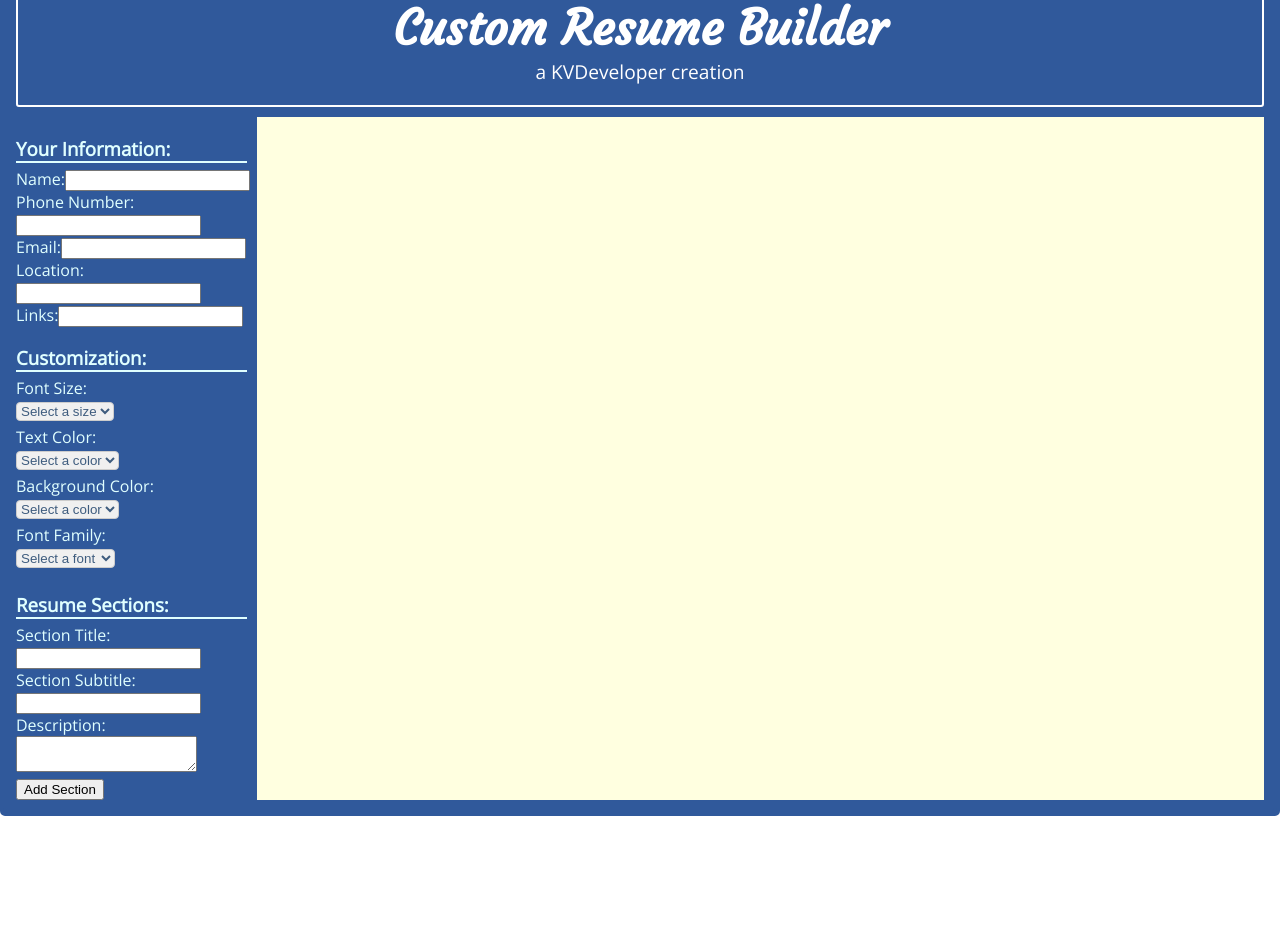
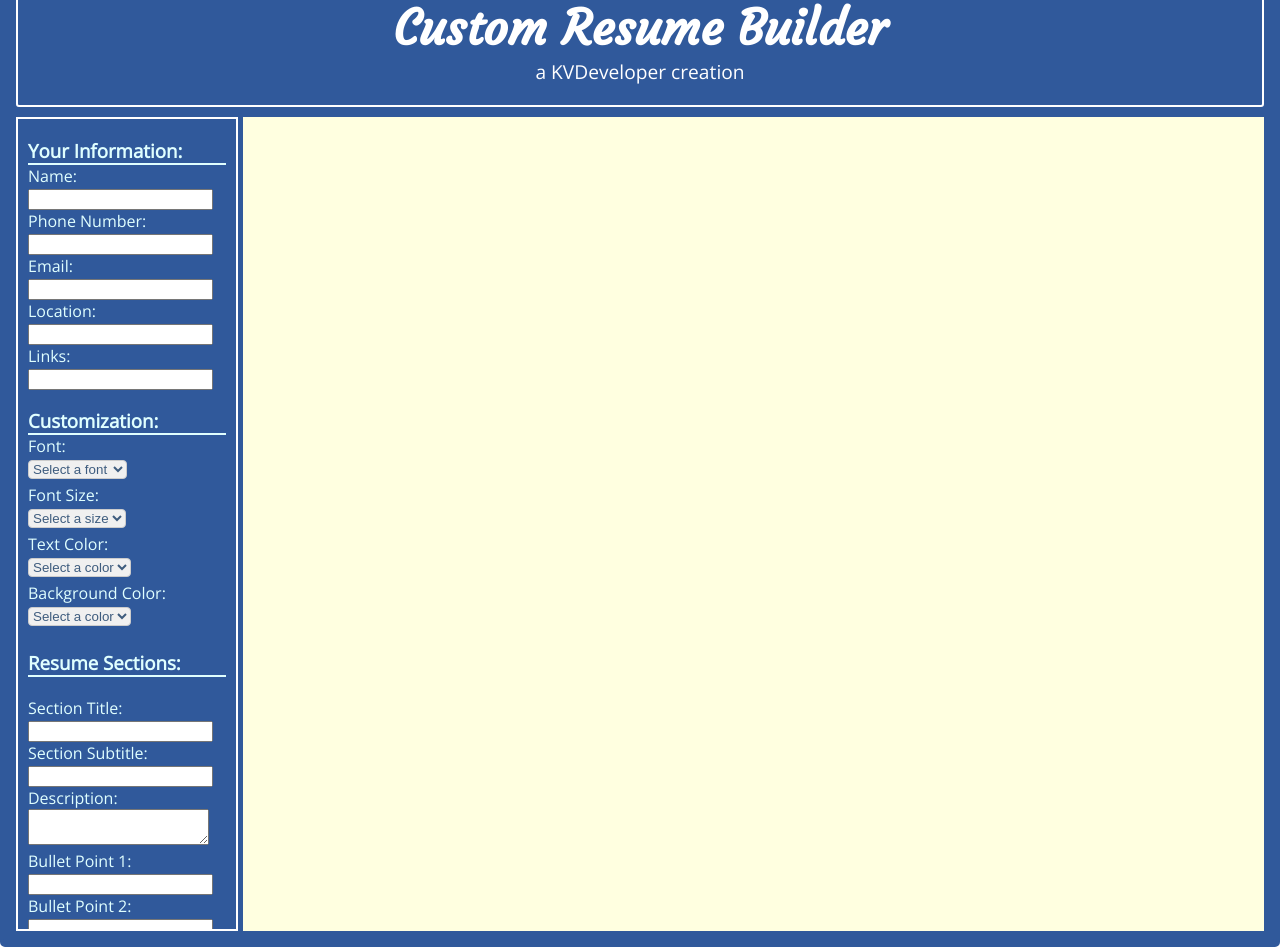
Before and after one commit to kvdcre8r/the-super-developer, a React (Create React App) app: page / in a window 1280 px wide. Shown: the part 40-987 px from the top of the page. Before the commit the page ends 856 px from the top, so only its background shows below. Built offline with nearby package versions, Linux system fonts and the light colour scheme.

Commit message:
minor style changes

```diff
--- a/src/Modules/CustomResume.js
+++ b/src/Modules/CustomResume.js
@@ -3,12 +3,22 @@ import styled from "styled-components";
 
 const CustomStyle = styled.div`
   padding: 10px;
-  h1 {
+  h1,
+  span {
     margin: 0px;
   }
-  h3 {
-    margin-top: 20px;
+  h2 {
+    margin: 20px 0px 10px 0px;
     text-decoration: underline;
+  }
+  h3, h4, p {
+    margin: 5px;
+  }
+  h4 {
+    font-weight: normal;
+  }
+  span {
+    padding-right: 10px;
   }
 `;
 
@@ -23,15 +33,18 @@ const CustomResume = ({
   return (
     <CustomStyle>
       <h1>{name}</h1>
-      <p>{phoneNumber}</p>
-      <p>{email}</p>
-      <p>{location}</p>
-      <p>{links}</p>
+      <span>{phoneNumber}</span>
+      <span>{email}</span>
+      <span>{location}</span>
+      <span>{links}</span>
       {sections.map((section, index) => (
         <div key={index}>
-          <h4>{section.sectionTitle}</h4>
-          <h5>{section.sectionSubtitle}</h5>
-          <p>{section.description}</p>
+          <h2>{section.sectionTitle}</h2>
+          <h3>{section.sectionSubtitle}</h3>
+          <h4>{section.description}</h4>
+          <p>{section.bulletPoint1}</p>
+          <p>{section.bulletPoint2}</p>
+          <p>{section.bulletPoint3}</p>
         </div>
       ))}
     </CustomStyle>
--- a/src/Modules/ResumeBuilder.js
+++ b/src/Modules/ResumeBuilder.js
@@ -3,6 +3,7 @@ import styled from "styled-components";
 import CustomResume from "./CustomResume";
 import Header from "./Header";
 import Container from "./Container.style";
+import { GlobalStyles } from "../GlobalStyles.style";
 
 // Styled Components
 const MainStyle = styled.div`
@@ -23,14 +24,24 @@ const SelectorStyle = styled.div`
   font-family: open-sans;
   color: lightcyan;
   background-color: #30599b;
+  overflow-y: auto;
+  scrollbar-width: thin;
+  scrollbar-color: #30599b #f1f1f1;
+  width: 260px;
+  height: 100vh;
+  padding: 0px 0px 10px 10px;
+  border: 2px solid white;
   p {
     margin: 0px;
   }
   h3 {
     border-bottom: 2px solid lightcyan;
-    margin-bottom: 5px;
+    margin-bottom: 0px;
     margin-right: 10px;
   }
+.section-title {
+  padding-top: 20px;
+}
   select {
     color: rgb(62, 92, 126);
     background-color: #f0f0f0;
@@ -41,6 +52,7 @@ const SelectorStyle = styled.div`
     &:focus {
       outline: none;
       border-color: #30599b;
+      background-color: white;
     }
   }
 `;
@@ -48,6 +60,7 @@ const SelectorStyle = styled.div`
 const TargetComponentWrapper = styled.div`
   width: 100%;
   padding: 10px;
+  border-left: 5px solid #30599b;
   background-color: ${(props) => props.bgcolor || "transparent"};
 `;
 
@@ -158,6 +171,7 @@ const fontFamilies = [
     label: "Spy Agency",
     component: styled(Option)`
       font-family: spyagency;
+      font-size: 0.7em;
     `,
   },
   {
@@ -216,7 +230,7 @@ const Selectors = () => {
     email: "",
     location: "",
     links: "",
-    sections: [{ sectionTitle: "", sectionSubtitle: "", description: "" }],
+    sections: [{ sectionTitle: "", sectionSubtitle: "", description: "", bulletPoint1: "", bulletPoint2: "", bulletPoint3: "" }],
   });
   const targetRef = useRef(null);
 
@@ -270,7 +284,7 @@ const Selectors = () => {
       ...prevData,
       sections: [
         ...prevData.sections,
-        { sectionTitle: "", sectionSubtitle: "", description: "" },
+        { sectionTitle: "", sectionSubtitle: "", description: "", bulletPoint1: "", bulletPoint2: "", bulletPoint3: "" },
       ],
     }));
   };
@@ -284,6 +298,7 @@ const Selectors = () => {
             <form>
               <label>
                 Name:
+                <br />
                 <input
                   type="text"
                   name="name"
@@ -294,6 +309,7 @@ const Selectors = () => {
               <br />
               <label>
                 Phone Number:
+                <br />
                 <input
                   type="tel"
                   name="phoneNumber"
@@ -304,6 +320,7 @@ const Selectors = () => {
               <br />
               <label>
                 Email:
+                <br />
                 <input
                   type="email"
                   name="email"
@@ -314,6 +331,7 @@ const Selectors = () => {
               <br />
               <label>
                 Location:
+                <br />
                 <input
                   type="text"
                   name="location"
@@ -324,6 +342,7 @@ const Selectors = () => {
               <br />
               <label>
                 Links:
+                <br />
                 <input
                   type="text"
                   name="links"
@@ -335,6 +354,17 @@ const Selectors = () => {
           </div>
           <div>
             <h3>Customization:</h3>
+            <p>Font:</p>
+            <select value={fontFamily} onChange={handleFontFamilyChange}>
+              <option value="">Select a font</option>
+              {fontFamilies.map(
+                ({ value, label, component: FontFamilyOption }) => (
+                  <FontFamilyOption key={value} value={value}>
+                    {label}
+                  </FontFamilyOption>
+                )
+              )}
+            </select>{" "}
             <p>Font Size:</p>
             <select value={fontSize} onChange={handleFontSizeChange}>
               <option value="">Select a size</option>
@@ -364,24 +394,13 @@ const Selectors = () => {
                 </BgColorOption>
               ))}
             </select>
-            <p>Font Family:</p>
-            <select value={fontFamily} onChange={handleFontFamilyChange}>
-              <option value="">Select a font</option>
-              {fontFamilies.map(
-                ({ value, label, component: FontFamilyOption }) => (
-                  <FontFamilyOption key={value} value={value}>
-                    {label}
-                  </FontFamilyOption>
-                )
-              )}
-            </select>
             <br />
             <form>
               <h3>Resume Sections:</h3>
               {resumeData.sections.map((section, index) => (
                 <div key={index}>
                   <label>
-                    Section Title:
+                    <p className="section-title">Section Title:</p>
                     <input
                       type="text"
                       name="sectionTitle"
@@ -392,6 +411,7 @@ const Selectors = () => {
                   <br />
                   <label>
                     Section Subtitle:
+                    <br />
                     <input
                       type="text"
                       name="sectionSubtitle"
@@ -402,6 +422,7 @@ const Selectors = () => {
                   <br />
                   <label>
                     Description:
+                    <br />
                     <textarea
                       name="description"
                       value={section.description}
@@ -409,6 +430,38 @@ const Selectors = () => {
                     />
                   </label>
                   <br />
+                  <label>
+                    Bullet Point 1:
+                    <br />
+                    <input
+                      type="text"
+                      name="bulletPoint1"
+                      value={section.bulletPoint1}
+                      onChange={(event) => handleSectionChange(index, event)}
+                    />
+                  </label>
+                  <br />
+                  <label>
+                    Bullet Point 2:
+                    <br />
+                    <input
+                      type="text"
+                      name="bulletPoint2"
+                      value={section.bulletPoint2}
+                      onChange={(event) => handleSectionChange(index, event)}
+                    />
+                  </label>
+                  <br />
+                  <label>
+                    Bullet Point 3:
+                    <br />
+                    <input
+                      type="text"
+                      name="bulletPoint3"
+                      value={section.bulletPoint3}
+                      onChange={(event) => handleSectionChange(index, event)}
+                    />
+                  </label>
                 </div>
               ))}
               <button type="button" onClick={addSection}>
@@ -431,6 +484,7 @@ const Selectors = () => {
 function Custom() {
   return (
     <Container>
+      <GlobalStyles />
       <Header />
       <Selectors />
     </Container>
```
